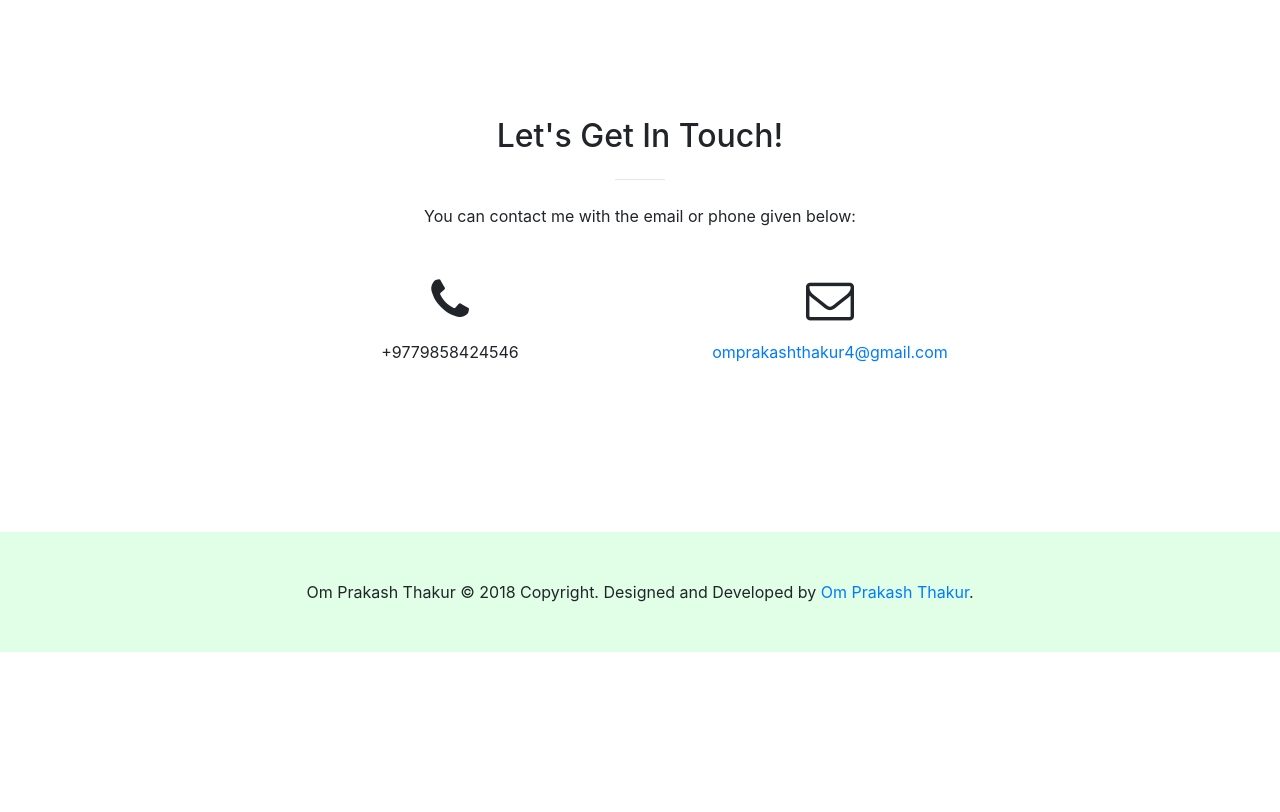
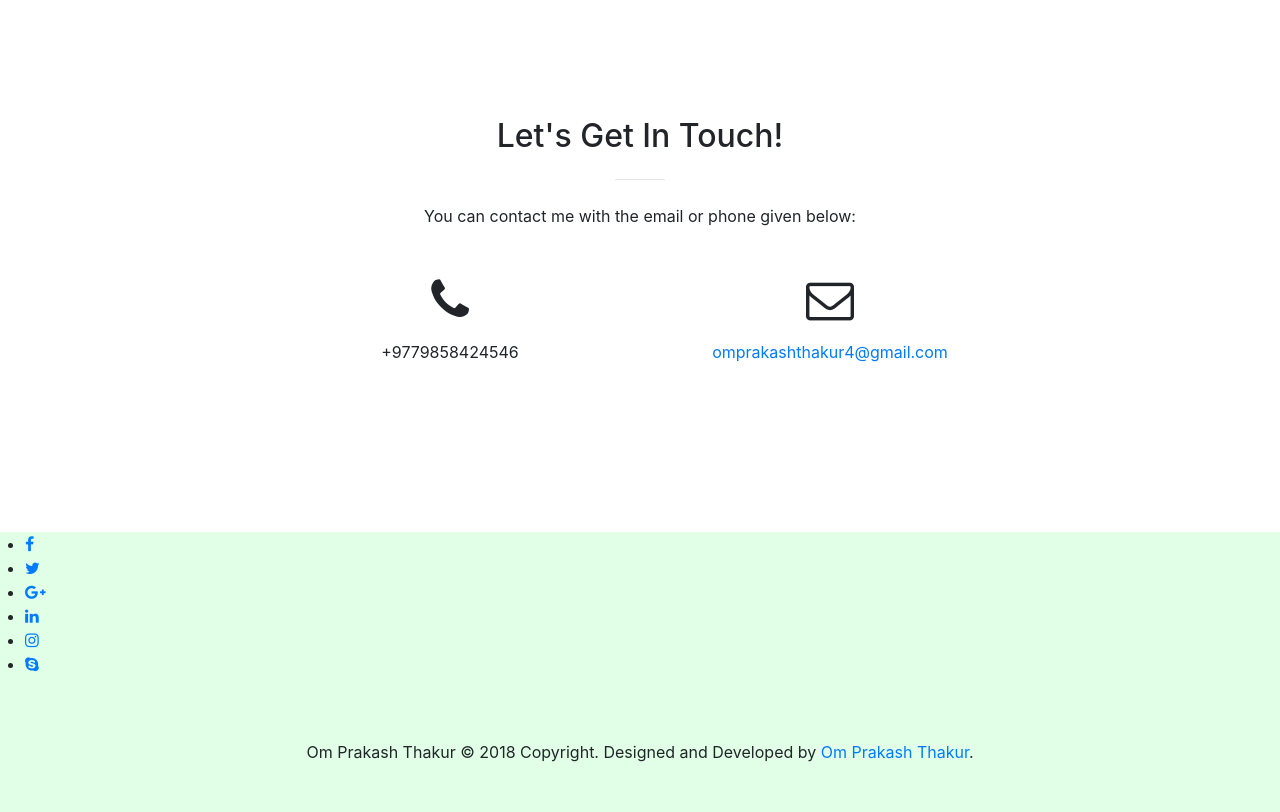
Before and after one commit to omprakashthakur/omprakashthakur.com.np, a website with bundled scripts: page index.html in a window 1280 px wide. Shown: the part 1700-2512 px from the top of the page. Before the commit the page ends 2352 px from the top, so only its background shows below. Built offline with nearby package versions, Linux system fonts and the light colour scheme.

Commit message:
Update index.html
social links added

```diff
--- a/index.html
+++ b/index.html
@@ -210,6 +210,18 @@
 
     <!-- Footer -->
     <footer class="page-footer mt-4">
+      <div class="row">
+         <div class="twelve columns">
+          <ul class="social-links">
+             <li><a href="http://facebook.com/omprakash.thakur"><i class="fa fa-facebook fb"></i></a></li>
+             <li><a href="http://twitter.com/Thakur_OmP"><i class="fa fa-twitter tw"></i></a></li>
+             <li><a href="https://plus.google.com/+LatestInformation"><i class="fa fa-google-plus gp"></i></a></li>
+             <li><a href="https://np.linkedin.com/in/om-prakash-thakur-79768b128"><i class="fa fa-linkedin lk"></i></a></li>
+             <li><a href="http://instagram.com/thakur_om_"><i class="fa fa-instagram ig"></i></a></li>
+             <li><a href="skype:arya_thakur46?userinfo"><i class="fa fa-skype skp"></i></a></li>
+          </ul>
+        </div>
+      </div>
       <!--Copyright-->
       <div class="footer-copyright py-5 text-center">
         Om Prakash Thakur © <script>document.write(new Date().getFullYear())</script> Copyright. Designed and Developed by <a href="https://www.facebook.com/omprakash.thakur"> Om Prakash Thakur</a>.
```
